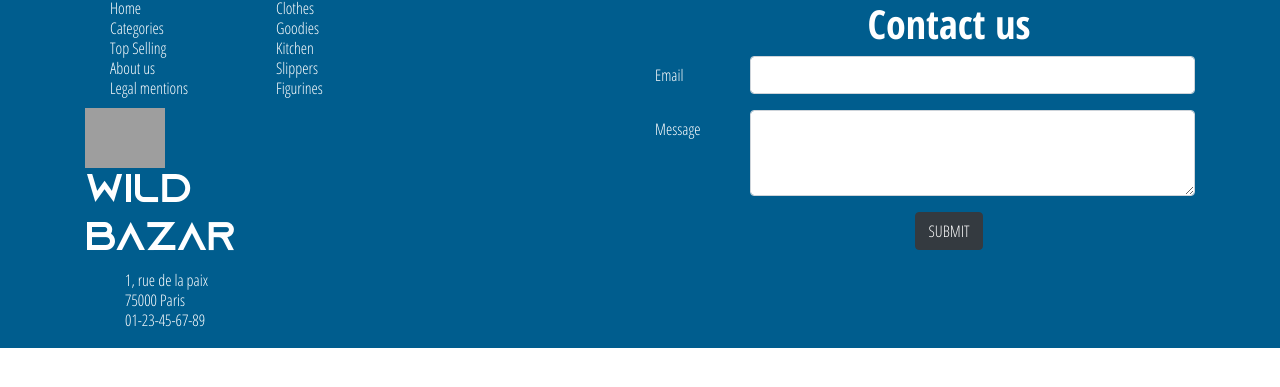
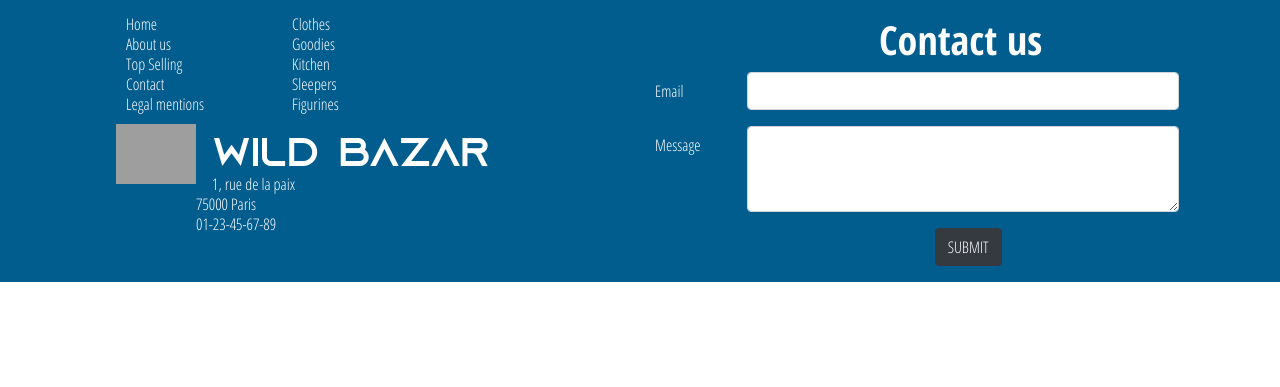
Before and after one commit to WildCodeSchool/orleans-0219-php-wildbazar5, a PHP site: page / in a window 1280 px wide. Shown: the top 387 px of the page. Run offline with PHP 8.4, Linux system fonts and the light colour scheme; grey boxes are pictures that could not be loaded.

Commit message:
Modif footer

```diff
--- a/assets/style.css
+++ b/assets/style.css
@@ -61,7 +61,7 @@ footer ul
 
 .marginadresse
 {
-
+    margin-left: 40px;
 }
 
 footer li
--- a/index.html
+++ b/index.html
@@ -19,47 +19,42 @@
 
 
 <!-- Footer -->
-  <div class="container-fluid p-0 m-0">
   <footer>
     <div class="container">
-          <div class="row text-white">
-            <div class="col-md-12 col-lg-6">
+      <div class="row text-white p-3 ">
+        <div class="col-md-6 col-lg-6">
           <div class="row">
             <ul>
-                  <li><a href="#nawalNavbar">Home</a></li>
-                  <li><a href="#categories">Categories</a></li>
-                  <li><a href="#topselling">Top Selling</a></li>
-                  <li><a href="#aboutus">About us</a></li>
-                  <li><a href="#">Legal mentions</a></li>
+              <li><a href="Home">Home</a></li>
+              <li><a href="Aboutus">About us</a></li>
+              <li><a href="TopSelling">Top Selling</a></li>
+              <li><a href="Contact">Contact</a></li>
+              <li><a href="Legalmentions">Legal mentions</a></li>
             </ul>
             <ul class="ml-5">
-                  <li><a href="pages/clothes.html">Clothes</a></li>
-                  <li><a href="pages/goodies.html">Goodies</a></li>
-                  <li><a href="pages/kitchen.html">Kitchen</a></li>
-                  <li><a href="pages/slippers.html">Slippers</a></li>
-                  <li><a href="pages/figurines.html">Figurines</a></li>
+              <li><a href="Category1">Clothes</a></li>
+              <li><a href="Category2">Goodies</a></li>
+              <li><a href="Category3">Kitchen</a></li>
+              <li><a href="Category4">Sleepers</a></li>
+              <li><a href="Category5">Figurines</a></li>
             </ul>
           </div>
 
-              <div class="col-md-12 col-lg-6">
-                <div class="row">
-                  <img
-                    src="https://avatars3.githubusercontent.com/u/8874047?s=200&v=4"
-                    alt="logo wild"
-                    class="logodpwild mt-n2"/>
-                  <h1 class="float-right">Wild Bazar</h1>
-                  <ul>
+          <div class="col-md-12 col-lg-12 ">
+            <img src="https://avatars3.githubusercontent.com/u/8874047?s=200&v=4" alt="logo wild"
+              class="logodpwild float-left mr-3 mt-n2" />
+            <h1 class="mb-n2">Wild Bazar</h1>
+            <ul class="marginadresse">
               <li>1, rue de la paix</li>
               <li>75000 Paris</li>
               <li>01-23-45-67-89</li>
             </ul>
           </div>
         </div>
-            </div>
 
         <div class="col-sm-12 col-md-6">
           <form>
-                <fieldset class="d-flex justify-content-center ml-5">
+            <fieldset class="d-flex justify-content-center offset-md-2">
               <h2>Contact us</h2>
             </fieldset>
             <div class="form-group row">
@@ -74,14 +69,14 @@
                 <textarea class="form-control" id="exampleFormControlTextarea1" rows="3"></textarea>
               </div>
             </div>
-                <div class="d-flex justify-content-center">
-                  <button type="button" class="btn btn-dark ml-5">SUBMIT</button>
+            <div class="row d-flex justify-content-center offset-md-2">
+              <button type="button" class="btn btn-dark">SUBMIT</button>
             </div>
           </form>
         </div>
       </div>
     </div>
   </footer>
-    </div>
+
 </body>
 </html>
```
Lines whose indentation alone changed are shown as unchanged.
